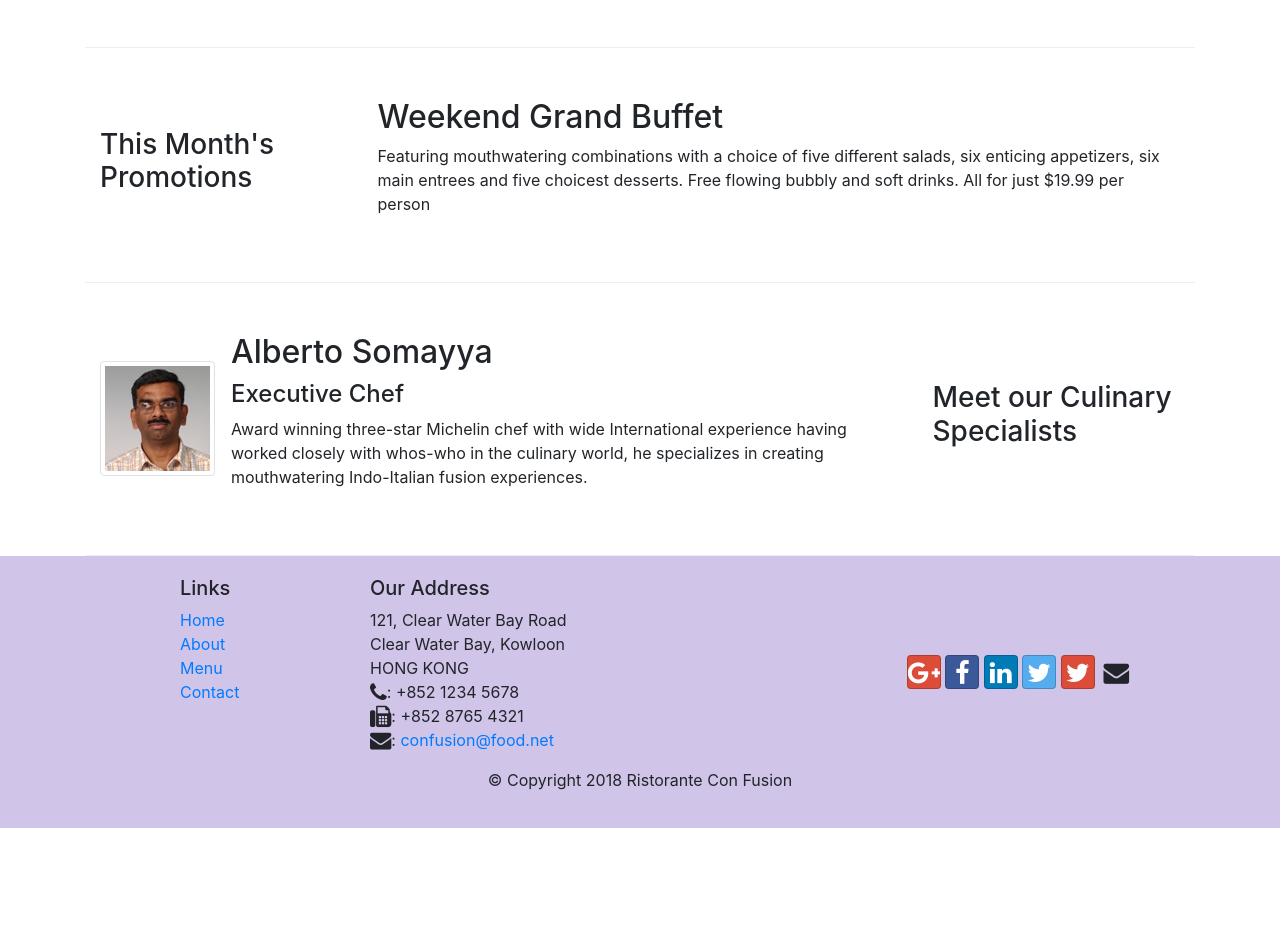
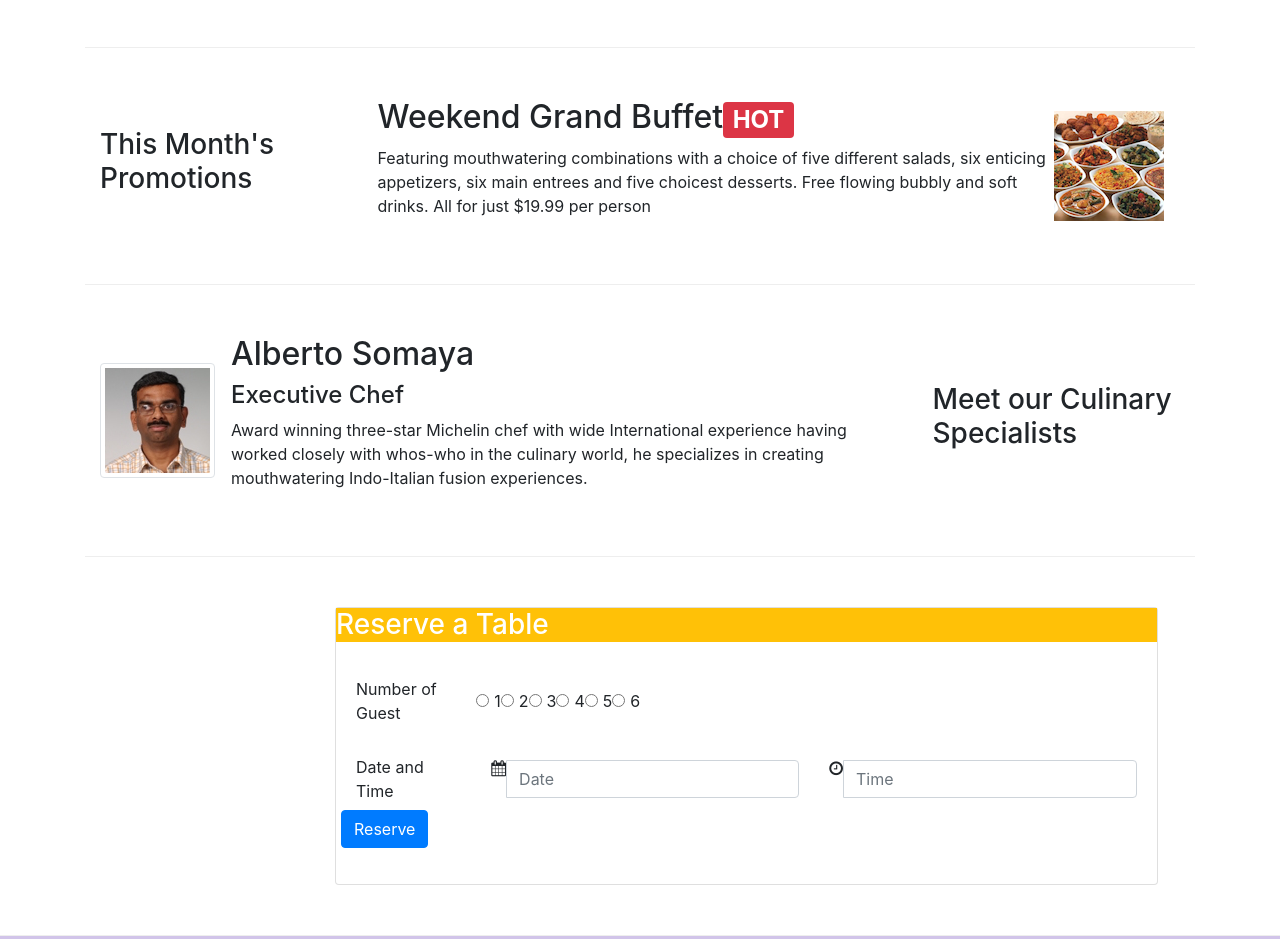
Before and after one commit to adarsh8630/Bootstrap, a website: page index.html in a window 1280 px wide. Shown: the part 473-1412 px from the top of the page. Before the commit the page ends 1301 px from the top, so only its background shows below. Drawn offline with nearby package versions, Linux system fonts and the light colour scheme.

Commit message:
Week2 assignment

```diff
--- a/index.html
+++ b/index.html
@@ -38,10 +38,14 @@
             <div class = "row row-header">
                 <div class="col 12 col-sm-6">
                     <h1>Ristorante con Fusion</h1>
-                    <p>We take inspiration from the World's best cuisines, and create a unique fusion experience. Our lipsmacking creations will tickle your culinary senses!</p>
+                    <p class="d-none d-sm-block">We take inspiration from the World's best cuisines, and create a unique fusion experience. Our lipsmacking creations will tickle your culinary senses!</p>
                 </div>
-                <div class="col-12 col-sm align-self-center">
+                <div class="col-12 col-sm-3 align-self-center">
                     <img src="img/logo.png" class="img-fluid">
+
+                </div>
+                <div class="col-12 col-sm-3 align-self-center">
+                    <a href="#reservetable" class="btn btn-warning">Reserve Table</a>
                 </div>
 
             </div>
@@ -72,11 +76,17 @@
 
         <div class ="row row-content align-items-center">
             <div class = "col-12 col-sm-4 col-md-3">
-                <h3>This Month's Promotions</h3>
+                <h3 class="mt-0">This Month's Promotions</h3>
             </div>
             <div class = "col col-sm col-md">
-                <h2>Weekend Grand Buffet</h2>
-                <p>Featuring mouthwatering combinations with a choice of five different salads, six enticing appetizers, six main entrees and five choicest desserts. Free flowing bubbly and soft drinks. All for just $19.99 per person </p>
+                <div class="media">
+                    <div class="media-body">
+                        <h2 class="mt-0">Weekend Grand Buffet<span class="badge badge-danger">HOT</span></h2>
+                        <p class="d-none d-sm-block">Featuring mouthwatering combinations with a choice of five different salads, six enticing appetizers, six main entrees and five choicest desserts. Free flowing bubbly and soft drinks. All for just $19.99 per person </p>
+
+                    </div>
+                    <img class="d-flex mr-3 ing-thumbnail align-self-center" src="img/buffet.png" alt="Buffet">
+                </div>
             </div>
         </div>
 
@@ -89,12 +99,68 @@
                     <img class="d-flex mr-3 img-thumbnail align-self-center"
                         src="img/alberto.png" alt="alberto" >
                         <div class="media-body">
-                            <h2 class="mt-0">Alberto Somayya</h2>
+                            <h2 class="mt-0">Alberto Somaya</h2>
                             <h4>Executive Chef</h4>
                             <p class="d-none d-sm-block">Award winning three-star Michelin chef with wide International experience having worked closely with whos-who in the culinary world, he specializes in creating mouthwatering Indo-Italian fusion experiences. </p>
                         </div>
                 </div>
 
+            </div>
+        </div>
+    </div>
+    <div class="row row-content justify-content-center">
+        <div class="col-sm-8 align-self-center offset-2">
+            <div class="card">
+                <h3 class="card-reader bg-warning text-white">Reserve a Table</h3>
+                <div class="card-body">
+                    <form id="reservetable">
+                        <div class="form-group row align-items-center">
+                            <label class="col-12 col-sm-2 col-form-label">Number of Guest</label>
+                            <div class="form-check form-check-inline col-12 col-sm">
+                                <label class="form-check-label ">
+                                    <input type="radio" class="form-check-input" id="numberofguest1" name="numberofguest" value="1">1
+                                </label>
+                                <label class="form-check-label ">
+                                    <input type="radio" class="form-check-input" id="numberofguest2" name="numberofguest" value="2">2
+                                </label>
+                                <label class="form-check-label ">
+                                    <input type="radio" class="form-check-input" id="numberofguest3" name="numberofguest" value="2">3
+                                </label>
+                                <label class="form-check-label ">
+                                    <input type="radio" class="form-check-input" id="numberofguest4" name="numberofguest" value="2">4
+                                </label>
+                                <label class="form-check-label ">
+                                    <input type="radio" class="form-check-input" id="numberofguest5" name="numberofguest" value="2">5
+                                </label>
+                                <label class="form-check-label ">
+                                    <input type="radio" class="form-check-input" id="numberofguest6" name="numberofguest" value="2">6
+                                </label>
+                            </div>
+                        </div>
+                        <div class="form-group row align-items-center">
+                            <label class="col-12 col-sm-2 col-form-label">Date and Time</label>
+                            <div class="col-12 col-sm-5">
+                                <div class="input-group">
+                                    <i class="input-group-addon fa fa-calendar" aria-hidden="true"></i>
+                                    <input type="text" class="form-control" id="date" name="date" placeholder="Date">
+                                </div>
+                            </div>
+                            <div class="col-12 col-sm-5">
+                                <div class="input-group">
+                                    <i class="input-group-addon fa fa-clock-o" aria-hidden="true"></i>
+                                    <input type="text" class="form-control" id="time" name="time" placeholder="Time">
+                                </div>
+                            </div>
+                            <div class="form-group-row justify-content-center">
+                                <div class="row">
+                                    <div class="col">
+                                        <button type="submit" class="btn btn-primary ">Reserve</button>
+                                    </div>
+                                </div>
+                            </div>
+                        </div>
+                    </form>
+                </div>
             </div>
         </div>
     </div>
```
